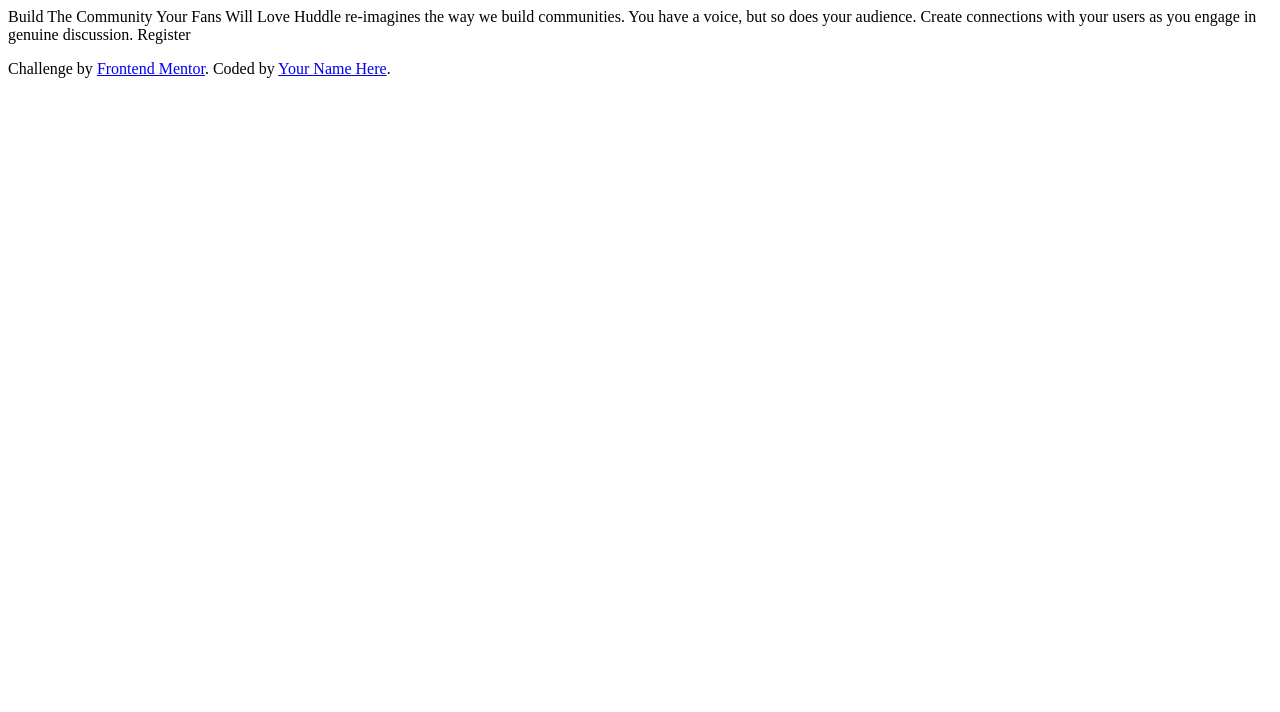
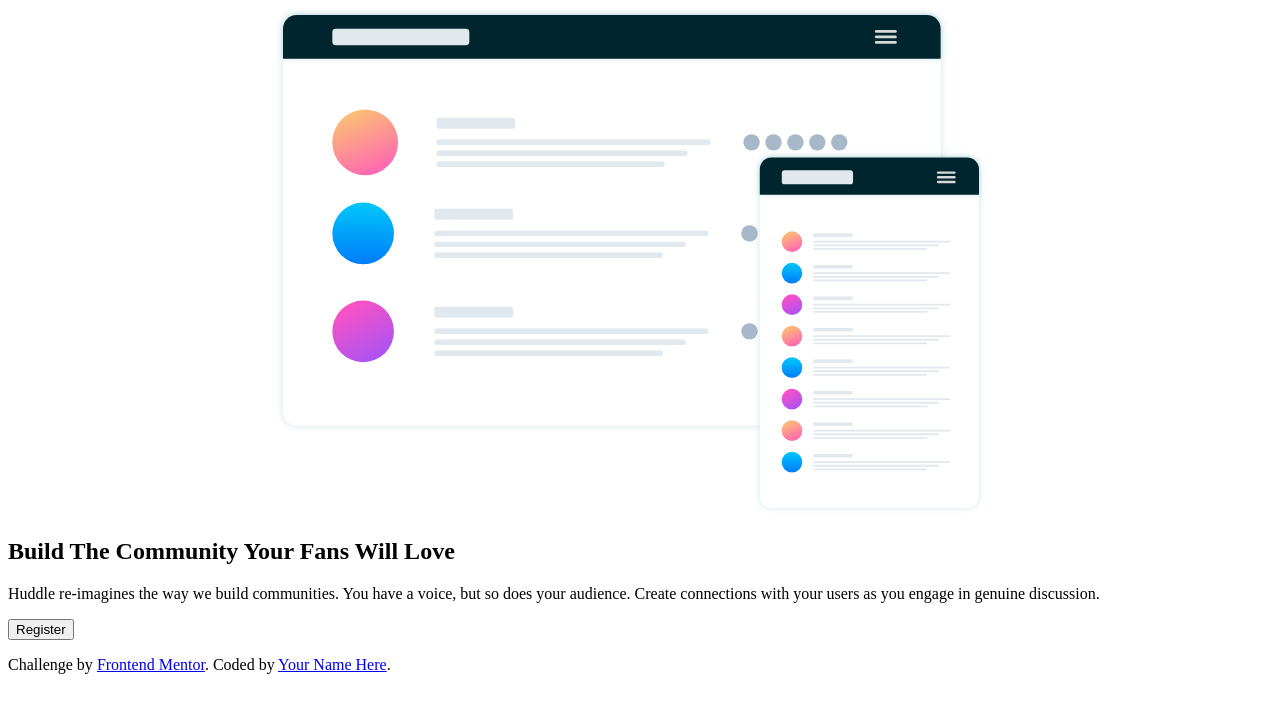
Before and after one commit to AlexdelCarmen/huddle-landing-page, a plain HTML site: page index.html in a window 1280 px wide. Drawn offline with Linux system fonts and the light colour scheme.

Commit message:
Create starter HTML structure.

```diff
--- a/index.html
+++ b/index.html
@@ -11,12 +11,20 @@
 </head>
 <body>
 
-  Build The Community Your Fans Will Love
-
-  Huddle re-imagines the way we build communities. You have a voice, but so does your audience.
-  Create connections with your users as you engage in genuine discussion.
-
-  Register
+  <main>
+    <section id="component">
+      <img src="./images/logo.svg" alt="Huddle logo" id="logo">
+      <img src="./images/illustration-mockups.svg" alt="Illustrations" id="illustration">
+      <div class="component-text">
+        <h2 class="component-title">Build The Community Your Fans Will Love</h2>
+        <p class="component-paragraph">
+          Huddle re-imagines the way we build communities. You have a voice, but so does your audience.
+          Create connections with your users as you engage in genuine discussion.
+        </p>
+      </div>
+      <button id="register-button">Register</button>
+    </section>
+  </main>
 
   <footer>
     <p class="attribution">
```
